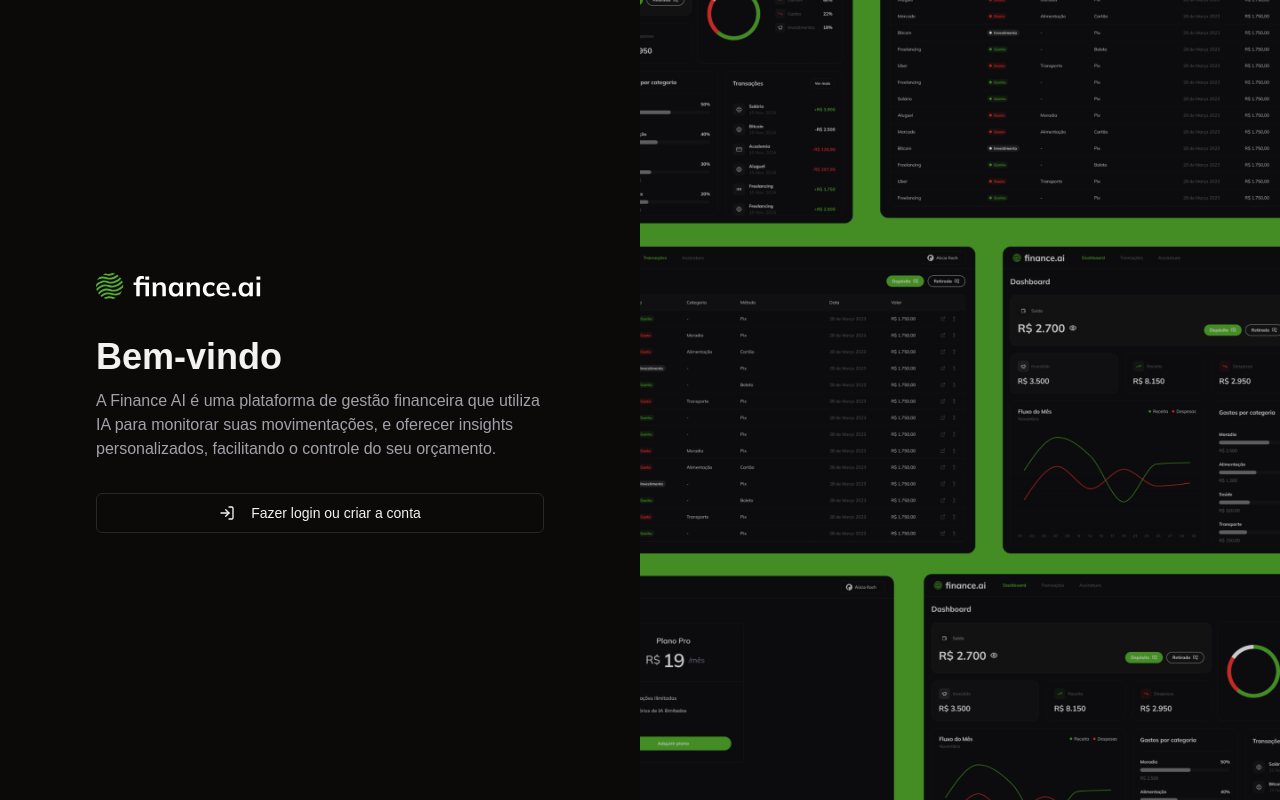
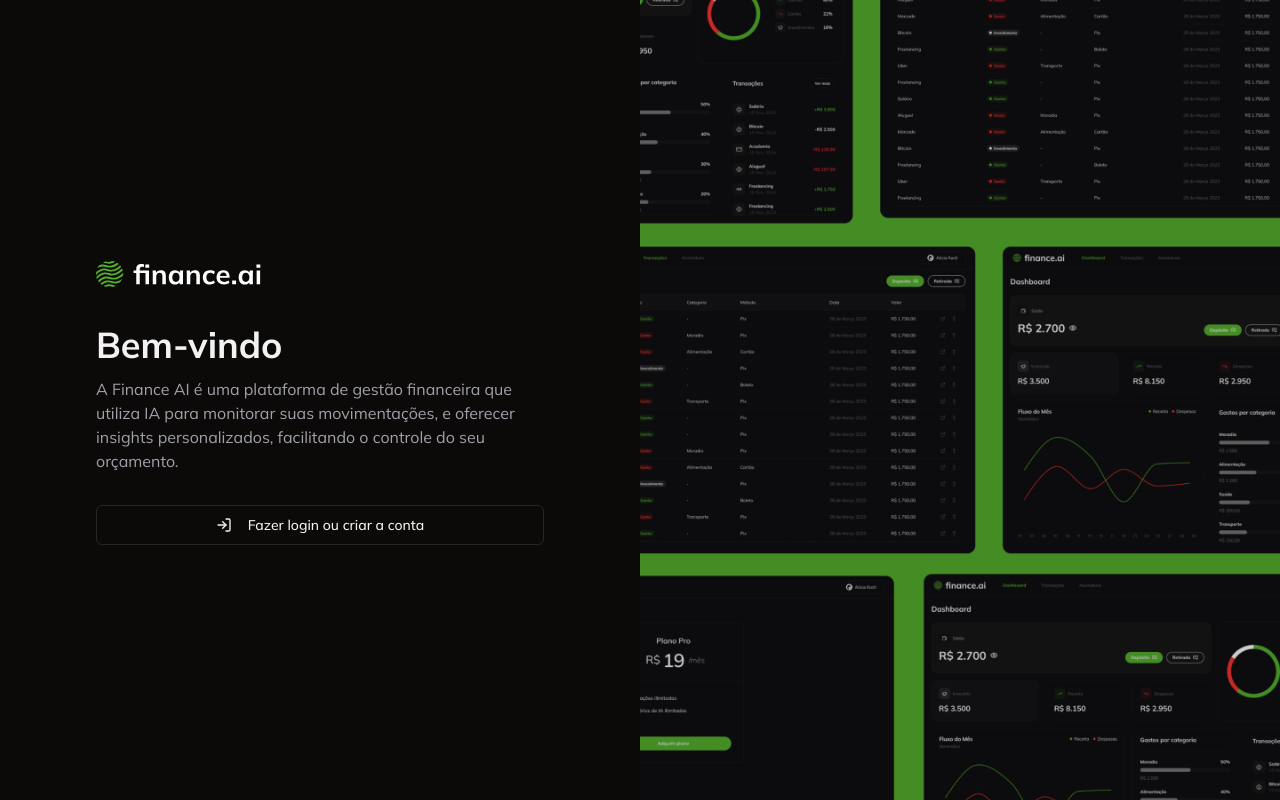
Before and after one commit to jfmacedo91/finance-ai, a Next.js app: page /login in a window 1280 px wide. Built offline with nearby package versions, Linux system fonts and the light colour scheme; no server answers.

Commit message:
feat: update font to mulish

```diff
--- a/src/app/layout.tsx
+++ b/src/app/layout.tsx
@@ -1,8 +1,13 @@
-import type { Metadata } from "next";
+import { Mulish } from "next/font/google";
 import { ClerkProvider } from "@clerk/nextjs";
 import { dark } from "@clerk/themes";
+import type { Metadata } from "next";
 
 import "./globals.css";
+
+const mulish = Mulish({
+  subsets: ["latin-ext"],
+});
 
 export const metadata: Metadata = {
   title: "Finance AI",
@@ -22,7 +27,9 @@
       }}
     >
       <html lang="pt-BR">
-        <body className="dark">{children}</body>
+        <body className={`${mulish.className} dark antialiased`}>
+          {children}
+        </body>
       </html>
     </ClerkProvider>
   );
--- a/src/app/login/page.tsx
+++ b/src/app/login/page.tsx
@@ -1,4 +1,5 @@
 import Image from "next/image";
+
 import { Button } from "@/components/ui/button";
 import { LogInIcon } from "lucide-react";
 import { SignInButton } from "@clerk/nextjs";
```
